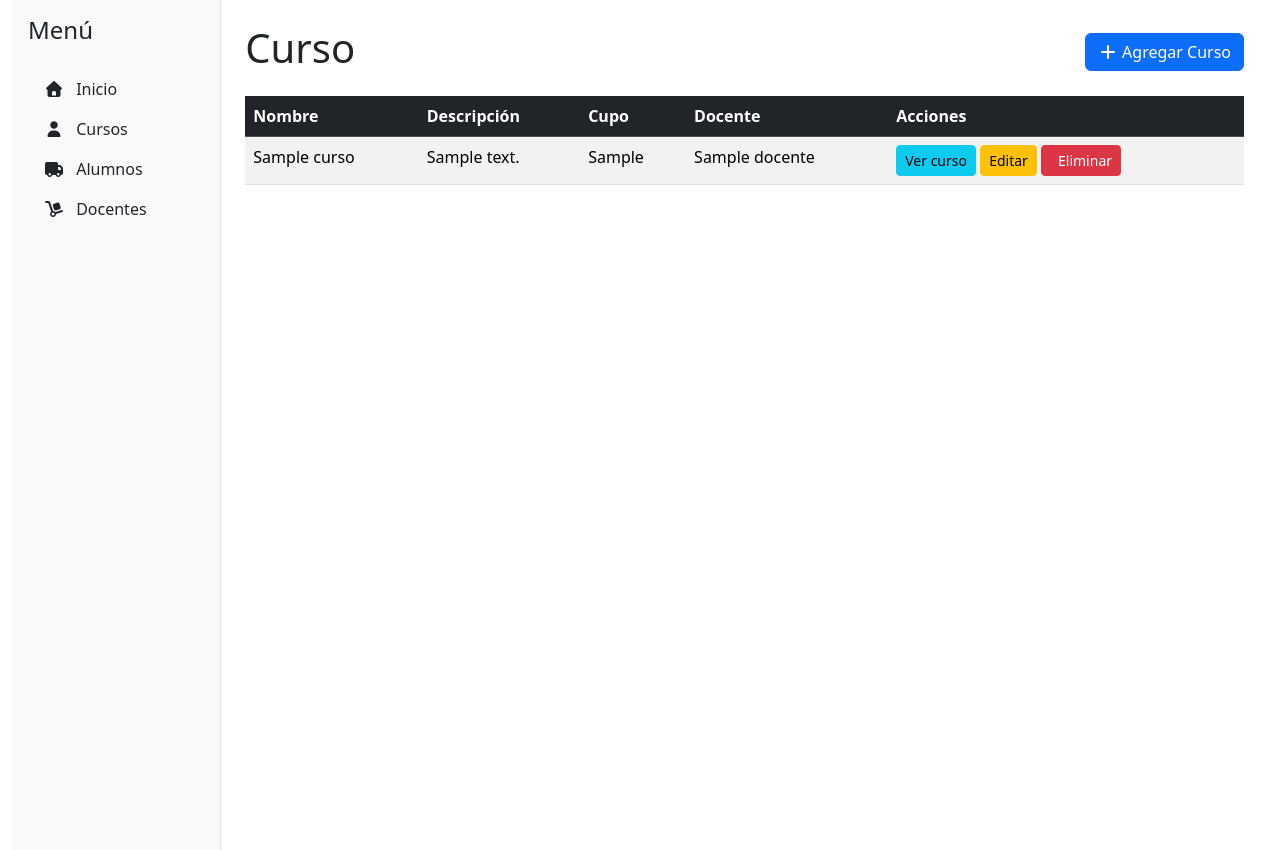
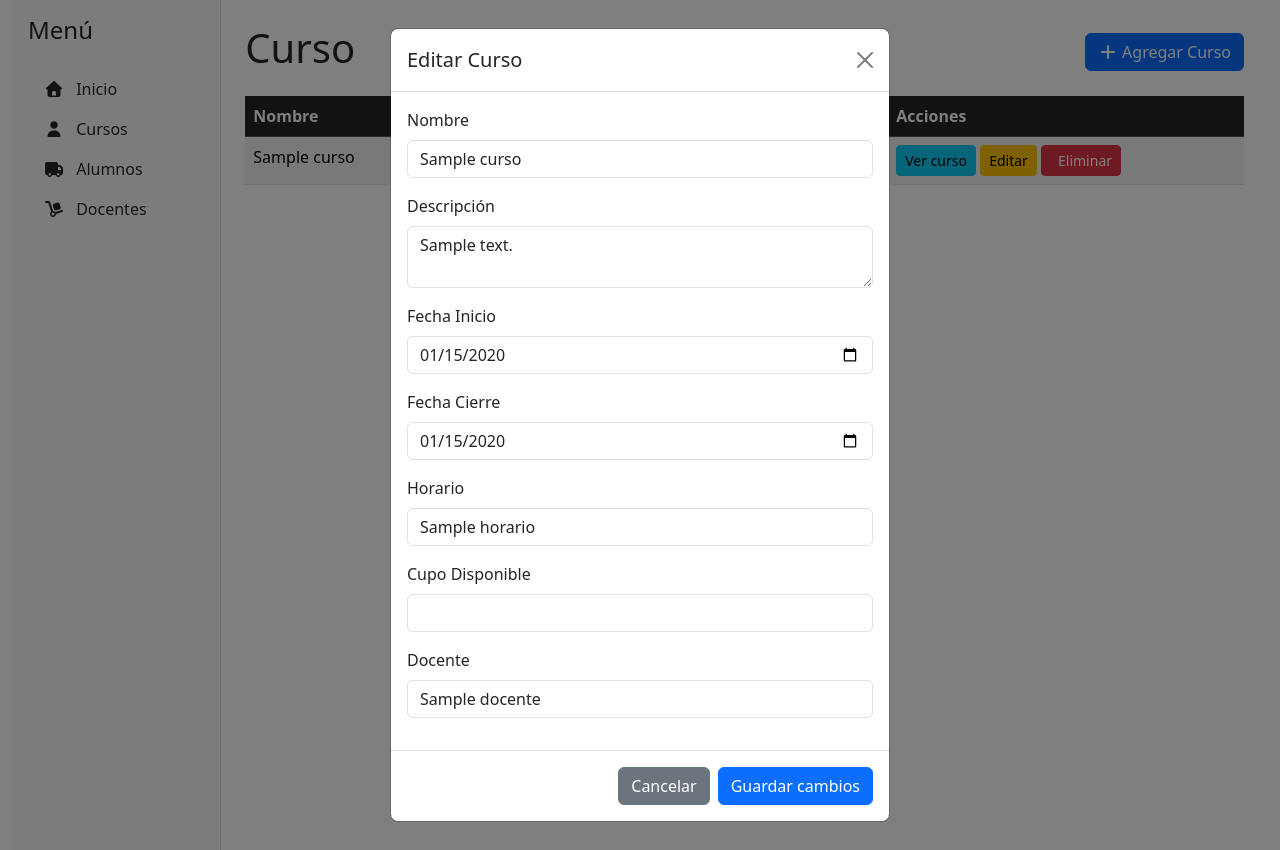
Before and after one commit to EduardoPicazo/crud_PM, a Django app: template cursos/templates/cursos.html in a window 1280 px wide, after a click on "Editar". Run offline with Django 5.2, Linux system fonts and the light colour scheme; the template is opened without the code that fills it: most values are stand-ins (such as "Sample title", 1, 10 or a date in 2020); data that the repository does not hold is empty; some libraries are stand-ins or nearby versions.

Commit message:
Se agego un modal para editar cursos

```diff
--- a/crud_PM/urls.py
+++ b/crud_PM/urls.py
@@ -24,6 +24,7 @@
     path('cursos/', views.consultar_cursos, name='consultar_cursos'),
     path('agregar/', views.agregar_curso, name='agregar_curso'),
     path('eliminar/<int:curso_id>/', views.eliminar_curso, name='eliminar_curso'),
+     path('cursos/editar/<int:id>/', views.editar_curso, name='editar_curso'),
 
 
 ]
--- a/cursos/templates/cursos.html
+++ b/cursos/templates/cursos.html
@@ -49,6 +49,53 @@
               </a>
             </td>
         </tr>
+        <div class="modal fade" id="editarModal{{ curso.id }}" tabindex="-1" aria-labelledby="editarModalLabel{{ curso.id }}" aria-hidden="true">
+  <div class="modal-dialog">
+    <div class="modal-content">
+      <form method="post" action="{% url 'editar_curso' curso.id %}">
+        {% csrf_token %}
+        <div class="modal-header">
+          <h5 class="modal-title" id="editarModalLabel{{ curso.id }}">Editar Curso</h5>
+          <button type="button" class="btn-close" data-bs-dismiss="modal" aria-label="Cerrar"></button>
+        </div>
+        <div class="modal-body">
+          <div class="mb-3">
+            <label class="form-label">Nombre</label>
+            <input type="text" name="nombre" class="form-control" value="{{ curso.nombre }}" required>
+          </div>
+          <div class="mb-3">
+            <label class="form-label">Descripción</label>
+            <textarea name="descripcion" class="form-control" required>{{ curso.descripcion }}</textarea>
+          </div>
+          <div class="mb-3">
+            <label class="form-label">Fecha Inicio</label>
+            <input type="date" name="fecha_inicio" class="form-control" value="{{ curso.fecha_inicio|date:'Y-m-d' }}" required>
+          </div>
+          <div class="mb-3">
+            <label class="form-label">Fecha Cierre</label>
+            <input type="date" name="fecha_cierre" class="form-control" value="{{ curso.fecha_cierre|date:'Y-m-d' }}" required>
+          </div>
+          <div class="mb-3">
+            <label class="form-label">Horario</label>
+            <input type="text" name="horario" class="form-control" value="{{ curso.horario }}" required>
+          </div>
+          <div class="mb-3">
+            <label class="form-label">Cupo Disponible</label>
+            <input type="number" name="cupo_disponible" class="form-control" value="{{ curso.cupo_disponible }}" required>
+          </div>
+          <div class="mb-3">
+            <label class="form-label">Docente</label>
+            <input type="text" name="docente" class="form-control" value="{{ curso.docente }}" required>
+          </div>
+        </div>
+        <div class="modal-footer">
+          <button type="button" class="btn btn-secondary" data-bs-dismiss="modal">Cancelar</button>
+          <button type="submit" class="btn btn-primary">Guardar cambios</button>
+        </div>
+      </form>
+    </div>
+  </div>
+</div>
         {% empty %}
         <tr>
             <td colspan="8">No hay cursos registrados.</td>
```
Also changed, not shown: cursos/views.py (+17 -0 lines).
